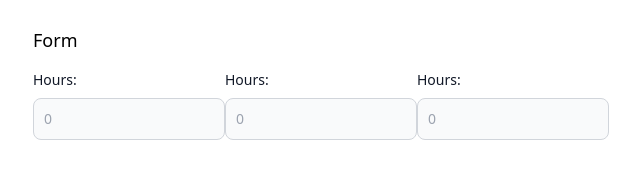
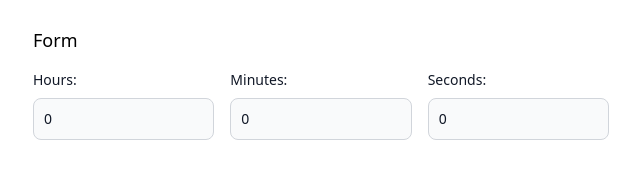
Before and after one commit to jacobcons/countdown-timer-dashboard, a Vue app: page / in a window 1280 px wide. Shown: the part 138-316 px from the top of the page, without its empty margins (319-959 px from the left). Built offline with nearby package versions, Linux system fonts and the light colour scheme.

Commit message:
time components

```diff
--- a/src/components/TimeComponentInput.vue
+++ b/src/components/TimeComponentInput.vue
@@ -1,17 +1,25 @@
 <template>
   <div>
-    <label for="number-input" class="block mb-2 text-sm font-medium text-gray-900 dark:text-white"
-      >Hours:</label
+    <label
+      for="number-input"
+      class="block mb-2 text-sm font-medium text-gray-900 dark:text-white"
+      >{{ label }}</label
     >
     <input
       type="number"
       id="number-input"
       aria-describedby="helper-text-explanation"
       class="bg-gray-50 border border-gray-300 text-gray-900 text-sm rounded-lg focus:ring-blue-500 focus:border-blue-500 block w-full p-2.5 dark:bg-gray-700 dark:border-gray-600 dark:placeholder-gray-400 dark:text-white dark:focus:ring-blue-500 dark:focus:border-blue-500"
-      placeholder="0"
       min="0"
       required
+      v-model="componentValue"
     />
   </div>
 </template>
-<script setup lang="ts"></script>
+
+<script setup lang="ts">
+import { ref } from 'vue'
+
+defineProps(['label'])
+const componentValue = defineModel()
+</script>
--- a/src/components/TimerForm.vue
+++ b/src/components/TimerForm.vue
@@ -1,14 +1,19 @@
 <template>
   <div>
     <h2 class="text-lg mb-4">Form</h2>
-    <form class="grid grid-cols-3">
-      <TimeComponentInput />
-      <TimeComponentInput />
-      <TimeComponentInput />
+    <form class="grid grid-cols-3 gap-4">
+      <TimeComponentInput label="Hours:" v-model="hours" />
+      <TimeComponentInput label="Minutes:" v-model="minutes" />
+      <TimeComponentInput label="Seconds:" v-model="seconds" />
     </form>
   </div>
 </template>
 
 <script setup lang="ts">
 import TimeComponentInput from '@/components/TimeComponentInput.vue'
+import { ref } from 'vue'
+
+const hours = ref(0)
+const minutes = ref(0)
+const seconds = ref(0)
 </script>
```
